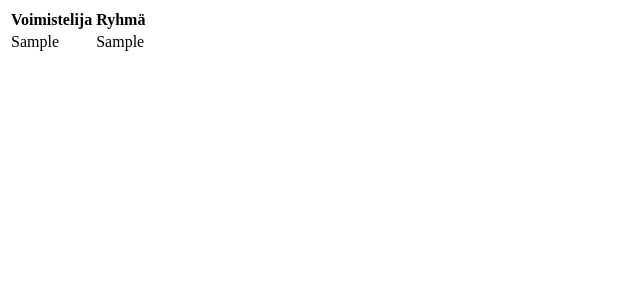
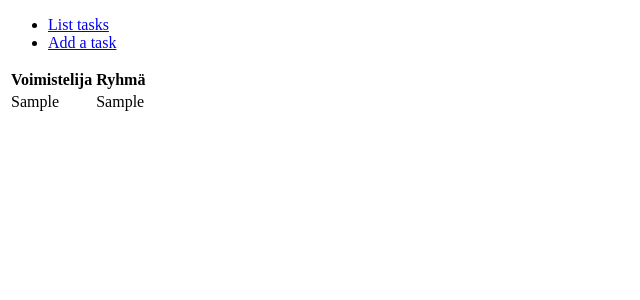
Before and after one commit to vuorkais/Tsoha--liikeseuranta, a Flask app: page /voimistelijat in a window 1280 px wide. Shown: the top 300 px of the page, without its empty margins (0-640 px from the left). Run offline with Flask 2, Linux system fonts and the light colour scheme; tables that the repository leaves empty hold one stand-in row (values such as "Sample post").

Commit message:
Update layout.html

```diff
--- a/application/templates/layout.html
+++ b/application/templates/layout.html
@@ -6,6 +6,11 @@
   </head>
 
   <body>
+    <ul>
+	    <li><a href="{{ url_for('tasks_index') }}">List tasks</a></li>
+	    <li><a href="{{ url_for('tasks_form') }}">Add a task</a></li>
+    </ul>
+
     {% block body %}
       <p>
         Content.
```
